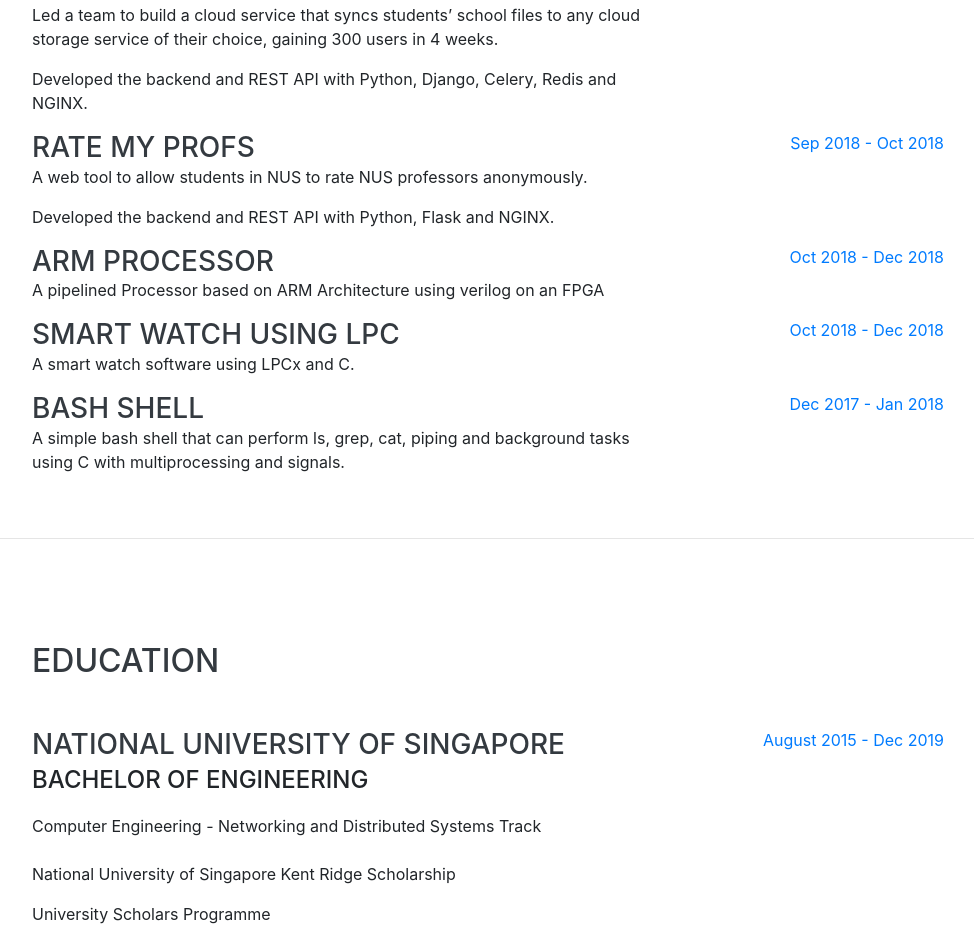
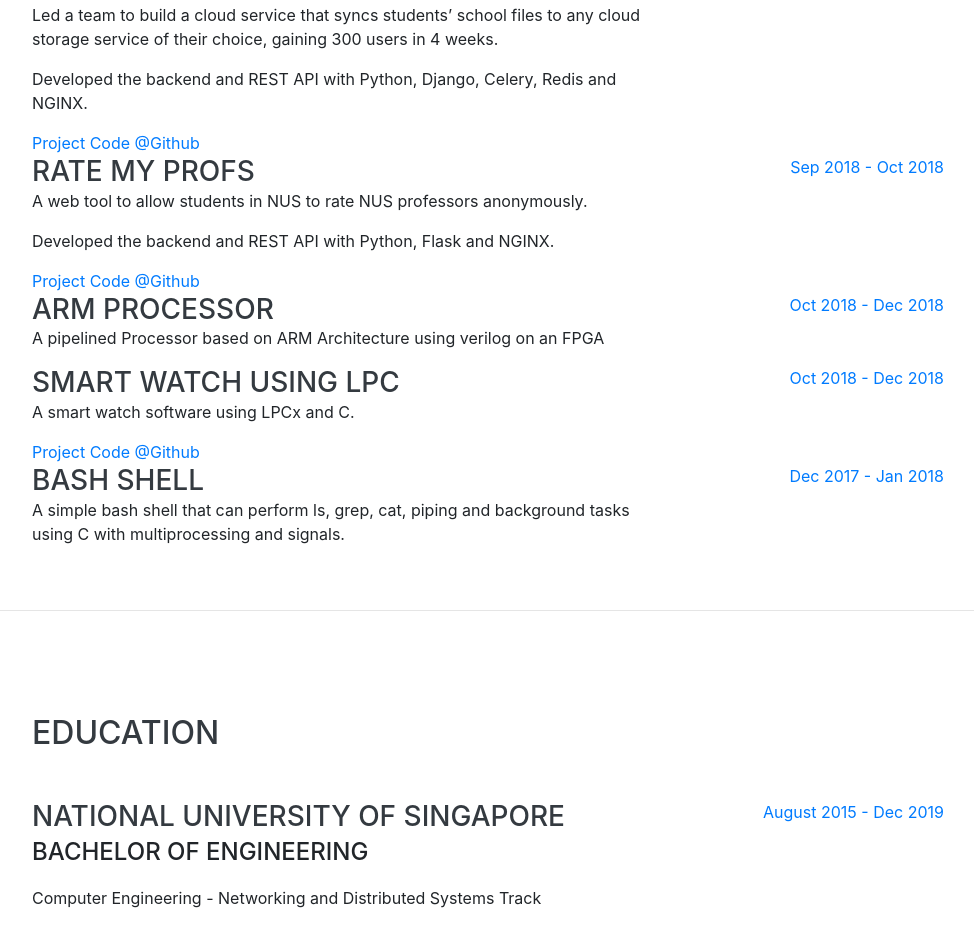
Before and after one commit to wengkiat/wengkiat.github.io, a website with bundled scripts: page index.html in a window 1280 px wide. Shown: the part 2550-3483 px from the top of the page, without its empty margins (288-1262 px from the left). Built offline with nearby package versions, Linux system fonts and the light colour scheme; a web font is replaced by a local one.

Commit message:
chore: update urls

```diff
--- a/index.html
+++ b/index.html
@@ -56,7 +56,7 @@
           <a class="nav-link js-scroll-trigger" href="#interests">Interests</a>
         </li>
         <li class="nav-item">
-          <a class="nav-link js-scroll-trigger" href="https://drive.google.com/file/d/1a4IRuWccT4LYPhN5f8IUvTclUI_Ub3Ak/view?usp=sharing">Resume</a>
+          <a class="nav-link js-scroll-trigger" href="https://drive.google.com/open?id=15JD4zWS7AJf7cPBqFJ25xr7S0c8EmZnG">Resume</a>
         </li>
       </ul>
     </div>
@@ -194,6 +194,7 @@
               <p>A web tool for NUS students to sync files on the school platform to any cloud service of their choice (Gdrive, oneDrive etc).</p>
               <p>Led a team to build a cloud service that syncs students’ school files to any cloud storage service of their choice, gaining 300 users in 4 weeks.</p>
               <p>Developed the backend and REST API with Python, Django, Celery, Redis and NGINX.</p>
+              <a href="https://github.com/wengkiat/NusCloud">Project Code @Github</a>
             </div>
             <div class="resume-date text-md-right">
               <span class="text-primary">Oct 2018 - Dec 2018</span>
@@ -205,6 +206,7 @@
               <!-- <div class="subheading mb-3">NUSSkylab</div> -->
               <p>A web tool to allow students in NUS to rate NUS professors anonymously.</p>
               <p>Developed the backend and REST API with Python, Flask and NGINX.</p>
+              <a href="https://github.com/wengkiat/rateMyProf">Project Code @Github</a>
             </div>
             <div class="resume-date text-md-right">
               <span class="text-primary">Sep 2018 - Oct 2018</span>
@@ -225,6 +227,7 @@
             <h3 class="mb-0">Smart Watch using LPC</h3>
             <!-- <div class="subheading mb-3">NUSSkylab</div> -->
             <p>A smart watch software using LPCx and C.</p>
+            <a href="https://github.com/wengkiat/smartWatch">Project Code @Github</a>
           </div>
           <div class="resume-date text-md-right">
             <span class="text-primary">Oct 2018 - Dec 2018</span>
```
